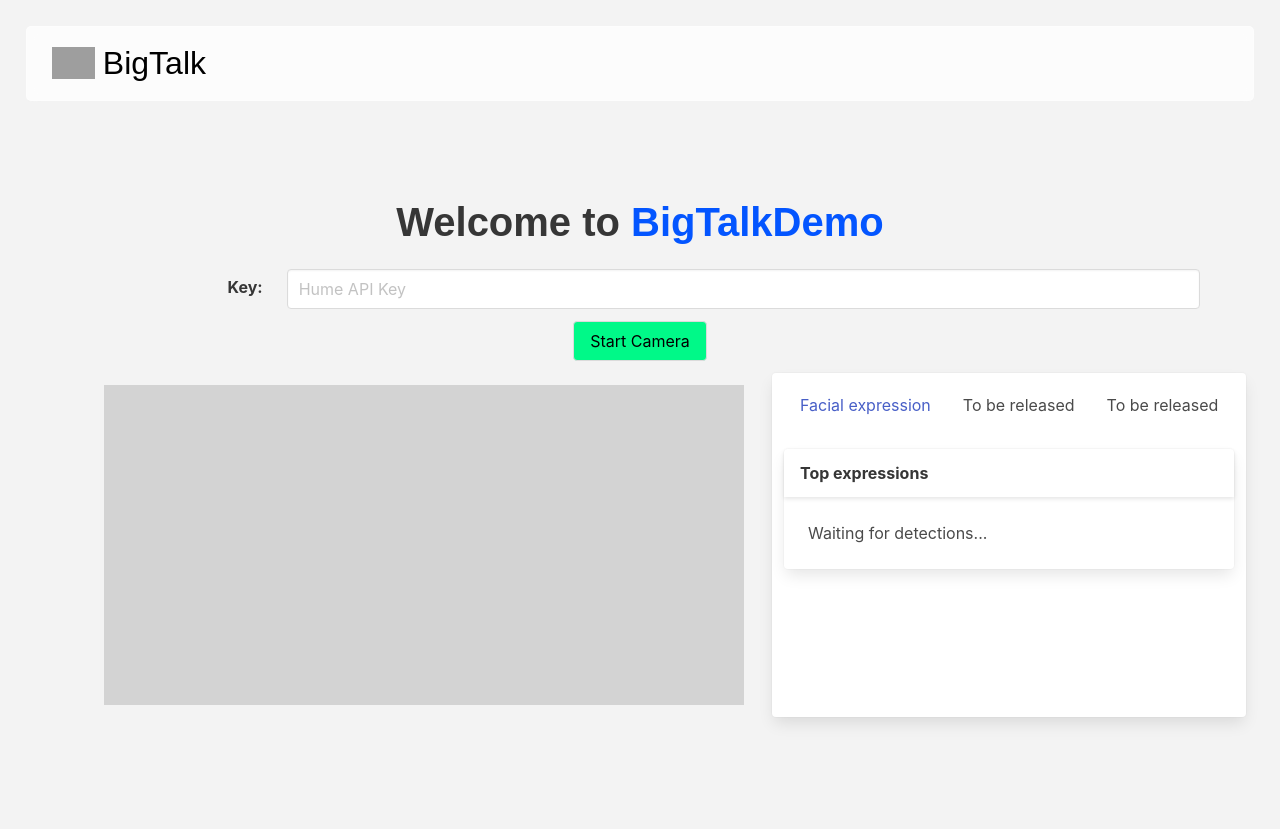
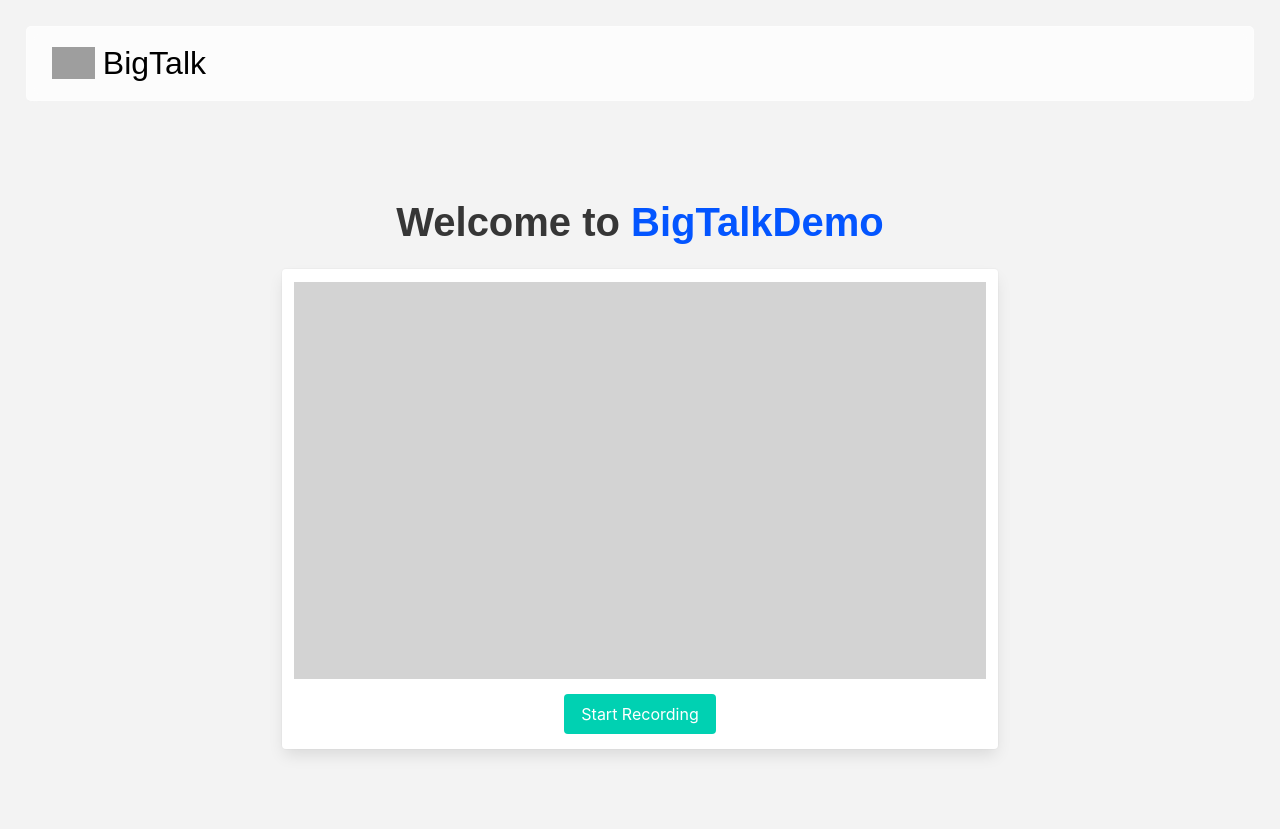
Before and after one commit to Rei-Ruimin/BigTalkDemo, a Django app: page / in a window 1280 px wide. Before the commit the page ends 723 px from the top, so only its background shows below. Run offline with Django 5.2, Linux system fonts and the light colour scheme; grey boxes are pictures that could not be loaded.

Commit message:
update interface based on figma and user needs

```diff
--- a/BigTalkDemo/one_page_demo/static/home.css
+++ b/BigTalkDemo/one_page_demo/static/home.css
@@ -130,35 +99,117 @@
     right: 0%;
 }
 
+@media screen and (max-width: 479px) {
+    .navbar {
+        grid-column-gap: 2rem;
+        grid-row-gap: 2rem;
+        justify-content: flex-start;
+        margin-top: 4%;
+        padding-top: 3%;
+        padding-bottom: 3%;
+    }
+    .logo_image {
+        height: 1.5rem;
+    }
+}
+
+@media screen and (max-width: 767px) {
+    .hero_content-container {
+        width: 100%;
+    }
+    .hero_image {
+        top: 20%;
+    }
+}
+
+@media screen and (max-width: 991px) {
+    .hero_image {
+        width: 100%;
+        top: 10%;
+        bottom: 0%;
+        left: 40%;
+        right: 0%;
+    }
+}
+
 .span_highlight {
     color: var(--blue);
     font-family: PP Neue Montreal, sans-serif;
 }
 
-.button {
-    background-color: var(--green);
-    color: var(--black);
-    transition: all .25s ease-in-out;
-}
-.button:hover {
-    background-color: var(--blue);
-    color: var(--white);
+.recordingContainer {
+    height: 480px;
+    position: relative;
+    padding: 0.8em 0.8em 40px;
+    background-color: #fff;
+    border-radius: .25rem;
+    box-shadow: 0 .5em 1em -.125em rgba(10, 10, 10, .1), 0 0 0 1px rgba(10, 10, 10, .02);
+    color: #4a4a4a;
+    max-width: 100%;
+    margin-left: 18%;
+    margin-right: 18%;
 }
 
 #videoContainer {
     background-color: lightgray;
-    width: 640px;
     display: flex;
     justify-content: center;
     align-items: center;
-    margin: auto;
+    position: relative;
+    margin-bottom: 15px;
+    height: calc(100% - 30px);
 }
 
 #video {
-    transform: scaleX(-1);  /* Flip the video horizontally */
+    transform: scaleX(-1);
+    width: 100%;
+    height: 100%;
+    position: absolute;
+    top: 0;
+    left: 0;
 }
 
+#prompt-question {
+    position: absolute;
+    bottom: 5%;
+    left: 50%;
+    transform: translateX(-50%);
+    background-color: rgba(255, 255, 255, 0.7);
+    padding: 10px;
+    border-radius: 5px;
+    z-index: 2;
+    width: 40%;
+    height: 20%;
+    display: none;
+    align-items: center;
+    justify-content: center;
+    text-align: center;
+    font-size: 100%;
+}
 
+#current-emotion {
+    display: none;
+    position: absolute;
+    top: 2.5%;
+    left: 65%;
+    transform: translateX(-50%);
+    background-color: rgba(255, 255, 255, 0.7);
+    padding: 10px 10px 10px 15px;
+    border-radius: 30px;
+    z-index: 2;
+    min-width: 35%;
+    white-space: nowrap;
+    overflow: hidden;
+    text-overflow: ellipsis;
+}
+
+#top-expressions {
+    padding-left: 10px;
+}
+
+.result-section {
+    margin-bottom: 2.5rem;
+}
 
 .emotion-entry {
     display: flex;
--- a/BigTalkDemo/one_page_demo/static/home.js
+++ b/BigTalkDemo/one_page_demo/static/home.js
@@ -35,6 +35,15 @@ const shownEmotions = ["Calmness", "Joy", "Amusement", "Anger", "Confusion", "Di
     "Sadness", "Horror", "Surprise (positive)"]
 
 function updateEmotionsDisplay(emotions) {
+    emotions.sort((a, b) => b.score - a.score);
+    const topEmotions = emotions.slice(0, 1);
+    const topExpressionsDiv = document.getElementById('top-expressions');
+    topExpressionsDiv.innerHTML = topEmotions.map((emotion, index) => {
+        return `${emotion.name}`;
+    }).join('');
+}
+
+/*function updateEmotionsDisplay(emotions) {
 
     // Sort the emotions by score
     emotions.sort((a, b) => b.score - a.score);
@@ -52,7 +61,7 @@ function updateEmotionsDisplay(emotions) {
                 </div>`;
     }).join('');
 
-    /*
+
     // Map the received emotions to an object for easy access
     const displayedEmotions = emotions.filter(emotion => shownEmotions.includes(emotion.name));
     const emotionsMap = displayedEmotions.reduce((acc, emotion) => {
@@ -75,8 +84,8 @@ function updateEmotionsDisplay(emotions) {
                     <div class="emotion-bar" style="width: ${widthPercentage}"></div>
                     <div class="emotion-score">${emotion.score.toFixed(2)}</div>
                 </div>`;
-    }).join('');*/
-}
+    }).join('');
+}*/
 
 
 async function startVideo() {
@@ -87,8 +96,9 @@ async function startVideo() {
         video.srcObject = videoStream;
 
         // Get the Hume API Key from the input box
-        const humeApiKey = document.getElementById('humeApiKey').value || 'invalid-key';
-        initWebSocket(humeApiKey);
+        // const humeApiKey = document.getElementById('humeApiKey').value || 'invalid-key';
+        // initWebSocket(humeApiKey);
+        initWebSocket();
 
         videoRecorder = new MediaRecorder(videoStream);
         videoRecorder.ondataavailable = event => {
@@ -105,6 +115,13 @@ async function startVideo() {
             }
         };
         audioRecorder.start(500); // collect data every 500ms
+
+        const videoContainer = document.getElementById('videoContainer');
+        videoContainer.style.backgroundColor = 'white';
+        const promptQuestion = document.getElementById('prompt-question');
+        promptQuestion.style.display = 'flex';
+        const currentEmotion = document.getElementById('current-emotion');
+        currentEmotion.style.display = 'flex';
 
         startSendingVideo();
     } catch (error) {
@@ -222,7 +239,8 @@ button.addEventListener('click', async function() {
         video.onloadedmetadata = function() {
             button.disabled = false;
         };
-        button.innerText = 'Stop Recording';
+        button.innerText = 'End Recording';
+        button.style.backgroundColor = "#ff5c5c"
         isRecording = true;
     } else {
         stopVideo();
--- a/BigTalkDemo/one_page_demo/static/humeApiHandler.js
+++ b/BigTalkDemo/one_page_demo/static/humeApiHandler.js
@@ -1,10 +1,11 @@
 const HUME_API_KEY = '8ZLfLdXJolDS0rBfqcEacpLAnZPHqH37euCSdAz5uyOqGwn1';
 let websocket = null;
 
-export function initWebSocket(INPUT_API_KEY) {
+//export function initWebSocket(INPUT_API_KEY) {
+export function initWebSocket() {
     if (!websocket) {
         // HUME_API_KEY = INPUT_API_KEY || HUME_API_KEY;
-        const wsUri = `wss://api.hume.ai/v0/stream/models?api_key=${INPUT_API_KEY}`;
+        const wsUri = `wss://api.hume.ai/v0/stream/models?api_key=${HUME_API_KEY}`;
 
         websocket = new WebSocket(wsUri);
         websocket.onopen = () => console.log("Connected to WebSocket");
--- a/BigTalkDemo/one_page_demo/templates/home.html
+++ b/BigTalkDemo/one_page_demo/templates/home.html
@@ -35,20 +35,17 @@
                 <h1 class="title is-2 has-text-centered" style="font-family: PP Neue Montreal, sans-serif;">Welcome to
                     <span class="span_highlight">BigTalkDemo</span>
                 </h1>
-                <div class="field is-horizontal">
-                    <div class="field-label is-normal">
-                        <label class="label" for="humeApiKey">Key:</label>
+                <div class="recordingContainer">
+                    <div id="videoContainer">
+                        <video id="video" width="640" height="480" autoplay></video>
+                        <div id="prompt-question">Could you tell me about yourself and describe your background in brief?</div>
+                        <div id="current-emotion">Current Emotion: <span id="top-expressions">Undefined</span></div>
                     </div>
-                    <div class="field-body">
-                        <div class="field">
-                            <p class="control">
-                                <input class="input" type="text" placeholder="Hume API Key" id="humeApiKey"
-                                    name="humeApiKey" />
-                            </p>
+                    <div class="controls has-text-centered">
+                        <button class="button is-primary" id="recordButton">Start Recording</button>
                     </div>
                 </div>
-                </div>
-
+                <!--<div id="promptQuestion">Question will be displayed here.</div>
                     <div class="controls has-text-centered">
                         <button class="button" id="recordButton">Start Camera</button>
                     </div>
@@ -58,7 +55,7 @@
                                 <video id="video" width="640" height="480" autoplay></video>
                             </div>
                         </div>
-                    <div class="column" style="margin-left: 1rem; background-color:#fff;border-radius:.25rem;
+                        <div class="overlay" style="margin-left: 1rem; background-color:#fff;border-radius:.25rem;
                         box-shadow:0 .5em 1em -.125em rgba(10,10,10,.1),0 0 0 1px rgba(10,10,10,.02);
                         color:#4a4a4a;max-width:100%;position:relative">
                             <div class="tabs is-centered">
@@ -79,7 +76,7 @@
                                         </div>
                                     </div>
                                 </div>
-                            <!--<div class="column">
+                                <div class="column">
                                 <div class="card">
                                     <header class="card-header">
                                         <p class="card-header-title">Expression levels</p>
@@ -88,9 +85,10 @@
                                         <div id="expression-levels">Waiting for detections...</div>
                                     </div>
                                 </div>
-                            </div>-->
                             </div>
                             </div>
+                        </div>
+                    </div>-->
             </div>
         </div>
     </div>
```
Also changed, not shown: other parts of BigTalkDemo/one_page_demo/static/home.css (+3 -38 lines). Lines whose indentation alone changed are shown as unchanged.
